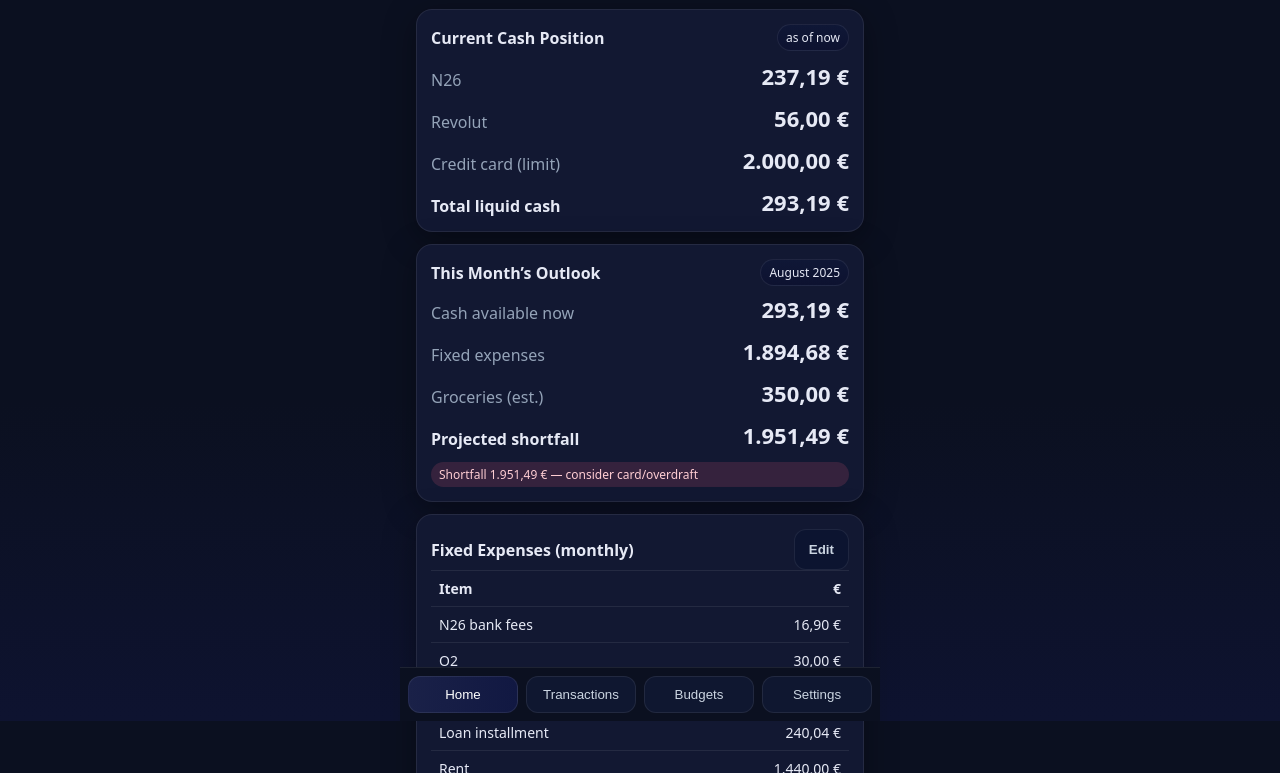
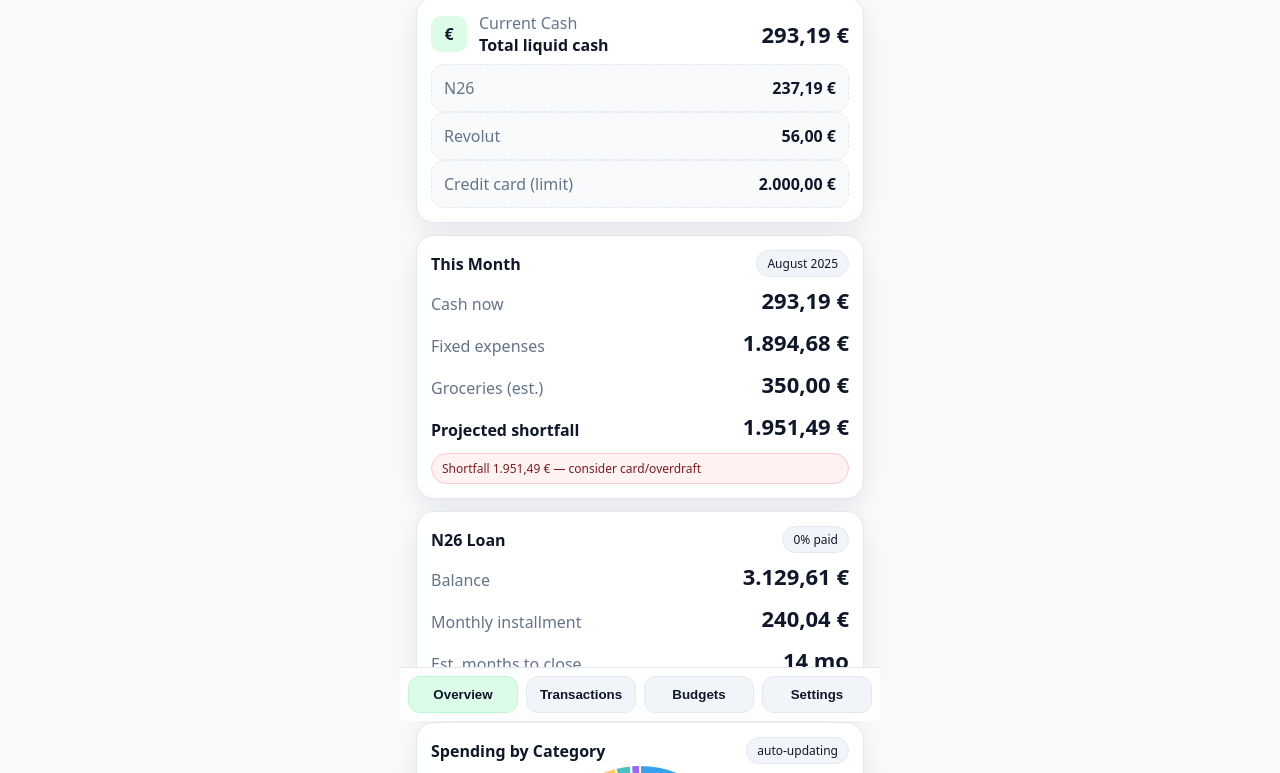
Before and after one commit to Aelakpawy/elakpawy-household, a plain HTML site: page index.html in a window 1280 px wide. Shown: the part 79-852 px from the top of the page. Drawn offline with nearby package versions, Linux system fonts and the light colour scheme.

Commit message:
Update index.html

```diff
--- a/index.html
+++ b/index.html
@@ -3,65 +3,65 @@
 <head>
   <meta charset="utf-8" />
   <meta name="viewport" content="width=device-width, initial-scale=1, viewport-fit=cover" />
-  <title>Personal Finance — Mobile</title>
+  <title>Finance — Mobile</title>
   <style>
-    :root{--bg:#0b1020;--card:#121832;--card2:#0f1429;--text:#e6e9f5;--muted:#94a3b8;--accent:#7c5cff;--accent2:#00e0ff;--danger:#ff5c7a;--ok:#22c55e;--warn:#f59e0b;--border:rgba(255,255,255,.08)}
-    *{box-sizing:border-box}
-    html,body{margin:0;height:100%;background:linear-gradient(180deg,#0b1020,#0b1020 60%,#0e1330);color:var(--text);font-family:system-ui,-apple-system,Segoe UI,Roboto,Ubuntu,Cantarell,Noto Sans,sans-serif}
-    .wrap{max-width:480px;margin:0 auto;padding:16px 16px 84px}
+    :root{--bg:#f8fafc;--card:#ffffff;--text:#0f172a;--muted:#64748b;--accent:#10b981;--accent2:#22c55e;--danger:#ef4444;--warn:#f59e0b;--border:#e2e8f0;--shadow:0 8px 28px rgba(2,6,23,.08)}
+    *{box-sizing:border-box;-webkit-tap-highlight-color:transparent}
+    html,body{margin:0;height:100%;background:var(--bg);color:var(--text);font-family:ui-sans-serif,system-ui,-apple-system,Segoe UI,Roboto,Ubuntu,Cantarell,Noto Sans,sans-serif}
+    .wrap{max-width:480px;margin:0 auto;padding:16px 16px 92px}
     h1{font-size:22px;margin:0 0 8px}
     .muted{color:var(--muted)}
     .row{display:flex;gap:10px;align-items:center}
-    .card{background:var(--card);border:1px solid var(--border);border-radius:16px;padding:14px;box-shadow:0 8px 32px rgba(0,0,0,.35)}
-    .chip{display:inline-flex;align-items:center;gap:6px;padding:4px 8px;border-radius:999px;font-size:12px;border:1px solid var(--border);background:linear-gradient(180deg,#0f1736,#0d1230)}
+    .grid{display:grid;gap:12px}
+    .card{background:var(--card);border:1px solid var(--border);border-radius:18px;padding:14px;box-shadow:var(--shadow)}
+    .chip{display:inline-flex;align-items:center;gap:6px;padding:4px 10px;border-radius:999px;font-size:12px;border:1px solid var(--border);background:#f1f5f9}
     .kpi{display:grid;grid-template-columns:1fr auto;gap:6px;align-items:end}
     .kpi .v{font-weight:800;font-size:22px}
-    .pill{display:inline-flex;align-items:center;gap:6px;padding:4px 8px;border-radius:999px;font-size:12px}
-    .pill.ok{background:rgba(34,197,94,.15);color:#bbf7d0}
-    .pill.warn{background:rgba(245,158,11,.15);color:#fde68a}
-    .pill.bad{background:rgba(255,92,122,.15);color:#fecdd3}
-    .grid{display:grid;gap:12px}
-    .btn{display:inline-flex;align-items:center;justify-content:center;gap:8px;background:linear-gradient(90deg,var(--accent),var(--accent2));border:none;color:#061226;padding:12px 14px;border-radius:12px;font-weight:700;cursor:pointer}
-    .btn.ghost{background:#0c1430;border:1px solid var(--border);color:#cbd5e1}
+    .pill{display:inline-flex;align-items:center;gap:6px;padding:6px 10px;border-radius:999px;font-size:12px}
+    .pill.ok{background:#ecfdf5;color:#065f46;border:1px solid #a7f3d0}
+    .pill.warn{background:#fff7ed;color:#9a3412;border:1px solid #fed7aa}
+    .pill.bad{background:#fef2f2;color:#7f1d1d;border:1px solid #fecaca}
+    .btn{display:inline-flex;align-items:center;justify-content:center;gap:8px;background:linear-gradient(90deg,var(--accent),var(--accent2));border:none;color:#fff;padding:12px 14px;border-radius:12px;font-weight:700;cursor:pointer}
+    .btn.ghost{background:#e2e8f0;color:#0f172a}
+    .progress{height:10px;background:#e2e8f0;border-radius:999px;overflow:hidden}
+    .progress>span{display:block;height:100%;background:linear-gradient(90deg,var(--accent),var(--accent2))}
     table{width:100%;border-collapse:collapse}
-    th,td{padding:8px;text-align:left;border-top:1px solid var(--border);font-size:14px}
-    input,select,textarea{width:100%;padding:10px;border-radius:10px;border:1px solid var(--border);background:#0f1736;color:var(--text)}
-    .tabs{position:fixed;left:0;right:0;bottom:0;background:#0b1020;border-top:1px solid var(--border);display:flex;max-width:480px;margin:0 auto;padding:8px;gap:8px}
-    .tab{flex:1;padding:10px;border-radius:12px;text-align:center;background:#0f1730;border:1px solid var(--border);color:#cbd5e1}
-    .tab.active{background:linear-gradient(90deg,#1a2148,#111842);color:#fff}
-    .hide{display:none}
-    .progress{height:10px;background:#0d1535;border-radius:999px;overflow:hidden}
-    .progress>span{display:block;height:100%;background:linear-gradient(90deg,var(--accent),var(--accent2))}
+    th,td{padding:10px;text-align:left;border-top:1px solid var(--border);font-size:14px}
+    .tabs{position:fixed;left:0;right:0;bottom:0;background:#ffffffd9;backdrop-filter:saturate(180%) blur(8px);border-top:1px solid var(--border);display:flex;max-width:480px;margin:0 auto;padding:8px;gap:8px}
+    .tab{flex:1;padding:10px;border-radius:12px;text-align:center;background:#f1f5f9;border:1px solid var(--border);color:#0f172a;font-weight:600}
+    .tab.active{background:#dcfce7;border-color:#bbf7d0}
+    .hidden{display:none}
+    .spacer{height:8px}
+    .tile{display:flex;align-items:center;justify-content:space-between;padding:12px;border-radius:14px;background:#f8fafc;border:1px dashed #e2e8f0}
+    .widget{display:grid;grid-template-columns:auto 1fr auto;gap:12px;align-items:center}
+    .widget .icon{width:36px;height:36px;border-radius:10px;background:#dcfce7;display:grid;place-items:center;font-weight:700}
   </style>
   <script src="https://cdn.jsdelivr.net/npm/chart.js@4.4.3/dist/chart.umd.min.js"></script>
 </head>
 <body>
   <div class="wrap">
-    <div class="row" style="justify-content:space-between">
+    <header class="row" style="justify-content:space-between">
       <div>
-        <h1>Personal Finance — Mobile</h1>
+        <h1>Overview</h1>
         <div class="muted" id="sub">Local only • Private</div>
       </div>
       <button id="shareBtn" class="btn" style="padding:10px 12px">Share</button>
-    </div>
+    </header>
 
-    <!-- CASH POSITION -->
-    <div class="grid" style="margin-top:12px">
+    <!-- HOME -->
+    <section id="page-home" class="grid">
       <div class="card">
-        <div class="row" style="justify-content:space-between"><strong>Current Cash Position</strong><span class="chip">as of now</span></div>
-        <div class="grid" style="margin-top:10px">
-          <div class="kpi"><div class="muted">N26</div><div class="v" id="c_n26">€0</div></div>
-          <div class="kpi"><div class="muted">Revolut</div><div class="v" id="c_rev">€0</div></div>
-          <div class="kpi"><div class="muted">Credit card (limit)</div><div class="v" id="c_cc">€0</div></div>
-          <div class="kpi"><div><strong>Total liquid cash</strong></div><div class="v" id="c_total">€0</div></div>
-        </div>
+        <div class="widget"><div class="icon">€</div><div><div class="muted">Current Cash</div><strong>Total liquid cash</strong></div><div class="kpi"><div></div><div class="v" id="c_total">€0</div></div></div>
+        <div class="spacer"></div>
+        <div class="tile"><span class="muted">N26</span><strong id="c_n26">€0</strong></div>
+        <div class="tile"><span class="muted">Revolut</span><strong id="c_rev">€0</strong></div>
+        <div class="tile"><span class="muted">Credit card (limit)</span><strong id="c_cc">€0</strong></div>
       </div>
 
-      <!-- MONTH OUTLOOK -->
       <div class="card">
-        <div class="row" style="justify-content:space-between"><strong>This Month’s Outlook</strong><span class="chip" id="monthLbl">This month</span></div>
+        <div class="row" style="justify-content:space-between"><strong>This Month</strong><span class="chip" id="monthLbl">—</span></div>
         <div class="grid" style="margin-top:8px">
-          <div class="kpi"><div class="muted">Cash available now</div><div class="v" id="m_cash">€0</div></div>
+          <div class="kpi"><div class="muted">Cash now</div><div class="v" id="m_cash">€0</div></div>
           <div class="kpi"><div class="muted">Fixed expenses</div><div class="v" id="m_fixed">€0</div></div>
           <div class="kpi"><div class="muted">Groceries (est.)</div><div class="v" id="m_groc">€0</div></div>
           <div class="kpi"><div><strong>Projected shortfall</strong></div><div class="v" id="m_short">€0</div></div>
@@ -69,19 +69,6 @@
         </div>
       </div>
 
-      <!-- FIXED EXPENSES LIST -->
-      <div class="card">
-        <div class="row" style="justify-content:space-between"><strong>Fixed Expenses (monthly)</strong><button class="btn ghost" id="editFx">Edit</button></div>
-        <div style="overflow:auto;max-height:260px">
-          <table>
-            <thead><tr><th>Item</th><th style="text-align:right">€</th></tr></thead>
-            <tbody id="fxBody"></tbody>
-            <tfoot><tr><th>Total</th><th style="text-align:right" id="fxTotal">€0</th></tr></tfoot>
-          </table>
-        </div>
-      </div>
-
-      <!-- DEBT -->
       <div class="card">
         <div class="row" style="justify-content:space-between"><strong>N26 Loan</strong><span class="chip" id="loanChip"></span></div>
         <div class="grid" style="margin-top:8px">
@@ -92,52 +79,125 @@
         <div class="progress" style="margin-top:10px"><span id="d_prog" style="width:0%"></span></div>
       </div>
 
-      <!-- CHARTS -->
       <div class="card">
-        <div class="row" style="justify-content:space-between"><strong>Spending by Category</strong><span class="chip">auto-updating</span></div>
+        <div class="row" style="justify-content:space-between"><strong>Spending by Category</strong><span class="chip">auto‑updating</span></div>
         <canvas id="pie" height="200"></canvas>
       </div>
-    </div>
+    </section>
+
+    <!-- TRANSACTIONS -->
+    <section id="page-tx" class="grid hidden">
+      <div class="row" style="justify-content:space-between"><h1>Transactions</h1><button class="btn ghost" id="quickAdd">Quick add</button></div>
+      <div class="card">
+        <div class="row" style="justify-content:space-between"><strong>Fixed monthly</strong></div>
+        <div style="overflow:auto;max-height:320px">
+          <table>
+            <thead><tr><th>Item</th><th style="text-align:right">€</th></tr></thead>
+            <tbody id="fxBody"></tbody>
+            <tfoot><tr><th>Total</th><th style="text-align:right" id="fxTotal">€0</th></tr></tfoot>
+          </table>
+        </div>
+      </div>
+    </section>
+
+    <!-- BUDGETS -->
+    <section id="page-budgets" class="grid hidden">
+      <h1>Budgets</h1>
+      <div class="card">
+        <div id="budgetPreview"></div>
+      </div>
+    </section>
+
+    <!-- SETTINGS -->
+    <section id="page-settings" class="grid hidden">
+      <h1>Settings</h1>
+      <div class="card">
+        <div class="row" style="gap:12px">
+          <div style="flex:1"><label class="muted">Groceries estimate (€)</label><input id="groInput" type="number" step="0.01"></div>
+        </div>
+        <div class="row" style="margin-top:8px"><button id="applyProfile" class="btn">Apply</button></div>
+      </div>
+    </section>
   </div>
 
   <!-- Bottom Tabs -->
-  <div class="tabs">
-    <button class="tab active" data-tab="home">Home</button>
+  <nav class="tabs" role="tablist">
+    <button class="tab active" data-tab="home">Overview</button>
     <button class="tab" data-tab="tx">Transactions</button>
     <button class="tab" data-tab="budgets">Budgets</button>
     <button class="tab" data-tab="settings">Settings</button>
-  </div>
+  </nav>
 
 <script>
 (function(){
   const EURO = n => new Intl.NumberFormat('de-DE',{style:'currency',currency:'EUR',maximumFractionDigits:2}).format(Number(n||0));
   const state = {
-    profile:{ currency:'€', groceriesEstimate: 350 },
+    profile:{ groceriesEstimate: 350 },
     cash:{ n26: 237.19, revolut: 56.00, ccLimit: 2000.00 },
     fixedExpenses:[
       ['N26 bank fees',16.90],['O2',30.00],['eSIM',20.00],['Loan installment',240.04],['Rent',1440.00],['Kindle',11.75],['Amazon Prime',8.99],['Revolut Metal',14.00],['Netflix',14.00],['WOW TV',6.00],['Whoop',40.00],['OpenAI',23.00],['Schufa',5.00],['Apple One',25.00]
     ],
     loan:{ balance:3129.61, installment:240.04, startBalance:3129.61 },
-    expensesMock:[
-      {category:'Rent', amount:1440.00},{category:'Telecom',amount:50.00},{category:'Banking',amount:16.90},{category:'Streaming',amount:63.99},{category:'Fitness',amount:40.00},{category:'Subscriptions',amount:23.00}
-    ]
+    expensesMock:[{category:'Rent', amount:1440.00},{category:'Telecom',amount:50.00},{category:'Banking',amount:16.90},{category:'Streaming',amount:63.99},{category:'Fitness',amount:40.00},{category:'Subscriptions',amount:23.00}]
   };
 
-  // Derived totals
-  function fixedTotal(){ return state.fixedExpenses.reduce((a,[,v])=>a+Number(v||0),0) }
+  // ---- Tabs (FIXED: make them clickable) ----
+  const pages=['home','tx','budgets','settings'];
+  document.querySelectorAll('.tab').forEach(btn=>{
+    btn.addEventListener('click',()=>{
+      document.querySelectorAll('.tab').forEach(b=>b.classList.toggle('active',b===btn));
+      pages.forEach(p=>document.getElementById('page-'+p).classList.add('hidden'));
+      document.getElementById('page-'+btn.dataset.tab).classList.remove('hidden');
+      document.querySelector('h1').textContent = btn.textContent;
+    });
+  });
 
-  // Render cash position
-  function renderCash(){
+  // ---- Share ----
+  byId('shareBtn').onclick = ()=>{
+    const payload = {profile: state.profile, cash: state.cash, fixedExpenses: state.fixedExpenses, loan: state.loan};
+    const link = location.origin+location.pathname+'#data='+btoa(encodeURIComponent(JSON.stringify(payload)));
+    navigator.clipboard.writeText(link).then(()=>alert('Link copied — open on your phone.')).catch(()=>prompt('Copy link',link));
+  }
+
+  // ---- Settings ----
+  const groInput = byId('groInput');
+  byId('applyProfile').onclick=()=>{ state.profile.groceriesEstimate = Number(groInput.value||0); update(); alert('Saved'); };
+
+  // ---- Transactions table ----
+  function renderFixed(){
+    const body = byId('fxBody'); body.innerHTML='';
+    state.fixedExpenses.forEach(([name,val])=>{
+      const tr=document.createElement('tr');
+      tr.innerHTML = `<td>${name}</td><td style="text-align:right">${EURO(val)}</td>`;
+      body.appendChild(tr);
+    });
+    byId('fxTotal').textContent = EURO(state.fixedExpenses.reduce((a,[,v])=>a+Number(v||0),0));
+  }
+
+  // ---- Budget preview ----
+  function spendByCategory(){ const m={}; state.expensesMock.forEach(e=>{m[e.category]=(m[e.category]||0)+e.amount}); return m }
+  function renderBudgetPreview(){
+    const wrap=byId('budgetPreview'); wrap.innerHTML='';
+    const spend=spendByCategory();
+    Object.entries(spend).forEach(([cat,used])=>{
+      const cap = cat==='Groceries'? state.profile.groceriesEstimate : used*1.1; // mock cap
+      const pct = Math.min(100, Math.round((used/(cap||1))*100));
+      const div=document.createElement('div');
+      div.style.marginBottom='12px';
+      div.innerHTML = `<div class="row" style="justify-content:space-between"><strong>${cat}</strong><span class="muted">${pct}% of ${EURO(cap)}</span></div><div class="progress"><span style="width:${pct}%"></span></div>`;
+      wrap.appendChild(div);
+    });
+  }
+
+  // ---- KPIs & charts ----
+  function renderHome(){
+    const cashAvail = state.cash.n26 + state.cash.revolut;
     byId('c_n26').textContent = EURO(state.cash.n26);
     byId('c_rev').textContent = EURO(state.cash.revolut);
     byId('c_cc').textContent = EURO(state.cash.ccLimit);
-    byId('c_total').textContent = EURO(state.cash.n26 + state.cash.revolut);
-  }
+    byId('c_total').textContent = EURO(cashAvail);
 
-  // Month outlook
-  function renderOutlook(){
-    const cashAvail = state.cash.n26 + state.cash.revolut;
-    const fixed = fixedTotal();
+    const fixed = state.fixedExpenses.reduce((a,[,v])=>a+Number(v||0),0);
     const groc = state.profile.groceriesEstimate;
     const short = Math.max(0, fixed + groc - cashAvail);
     byId('m_cash').textContent = EURO(cashAvail);
@@ -147,21 +207,8 @@
     const badge = byId('shortBadge');
     badge.textContent = short>0 ? `Shortfall ${EURO(short)} — consider card/overdraft` : 'OK — covered';
     badge.className = 'pill ' + (short>0 ? (short>1000? 'bad':'warn') : 'ok');
-  }
 
-  // Fixed list
-  function renderFixed(){
-    const body = byId('fxBody'); body.innerHTML='';
-    state.fixedExpenses.forEach(([name,val])=>{
-      const tr=document.createElement('tr');
-      tr.innerHTML = `<td>${name}</td><td style="text-align:right">${EURO(val)}</td>`;
-      body.appendChild(tr);
-    });
-    byId('fxTotal').textContent = EURO(fixedTotal());
-  }
-
-  // Loan
-  function renderLoan(){
+    // Loan
     const mths = Math.ceil(state.loan.balance / Math.max(1,state.loan.installment));
     byId('d_bal').textContent = EURO(state.loan.balance);
     byId('d_inst').textContent = EURO(state.loan.installment);
@@ -169,46 +216,21 @@
     const pct = Math.max(0, 100 * (1 - state.loan.balance / state.loan.startBalance));
     byId('d_prog').style.width = pct + '%';
     byId('loanChip').textContent = pct.toFixed(0)+'% paid';
-  }
 
-  // Pie chart
-  let pieChart;
-  function renderPie(){
-    const ctx = byId('pie');
+    // Pie
     const labels = state.expensesMock.map(x=>x.category);
     const data = state.expensesMock.map(x=>x.amount);
-    if(pieChart) pieChart.destroy();
-    pieChart = new Chart(ctx,{type:'pie',data:{labels,datasets:[{data}]},options:{plugins:{legend:{position:'bottom'}},aspectRatio:1.6}});
-  }
-
-  // Share — encodes current state (cash + fixed + loan) in URL hash
-  byId('shareBtn').onclick = ()=>{
-    const payload = {profile: state.profile, cash: state.cash, fixedExpenses: state.fixedExpenses, loan: state.loan};
-    const link = location.origin+location.pathname+'#data='+btoa(encodeURIComponent(JSON.stringify(payload)));
-    navigator.clipboard.writeText(link).then(()=>alert('Link copied — open on your phone.')).catch(()=>prompt('Copy link',link));
+    if(window.pieChart) window.pieChart.destroy();
+    window.pieChart = new Chart(byId('pie'),{type:'pie',data:{labels,datasets:[{data}]},options:{plugins:{legend:{position:'bottom'}},aspectRatio:1.6}});
   }
 
   // Helpers
   function byId(id){ return document.getElementById(id) }
+  function update(){ renderHome(); renderFixed(); renderBudgetPreview(); groInput.value = state.profile.groceriesEstimate; }
 
-  function update(){
-    renderCash();
-    renderOutlook();
-    renderFixed();
-    renderLoan();
-    renderPie();
-  }
+  // Hash preload
+  (function checkHash(){ const h = location.hash.startsWith('#data=')? location.hash.slice(6):''; if(h){ try{ const obj = JSON.parse(decodeURIComponent(atob(h))); Object.assign(state, obj); } catch{} }})();
 
-  // If there is a #data= payload, load it
-  (function checkHash(){
-    const h = location.hash.startsWith('#data=')? location.hash.slice(6):'';
-    if(h){
-      try{ const obj = JSON.parse(decodeURIComponent(atob(h))); Object.assign(state, obj); }
-      catch{}
-    }
-  })();
-
-  // Initial
   document.getElementById('monthLbl').textContent = new Date().toLocaleString('en-US',{month:'long', year:'numeric'});
   update();
 })();
```
